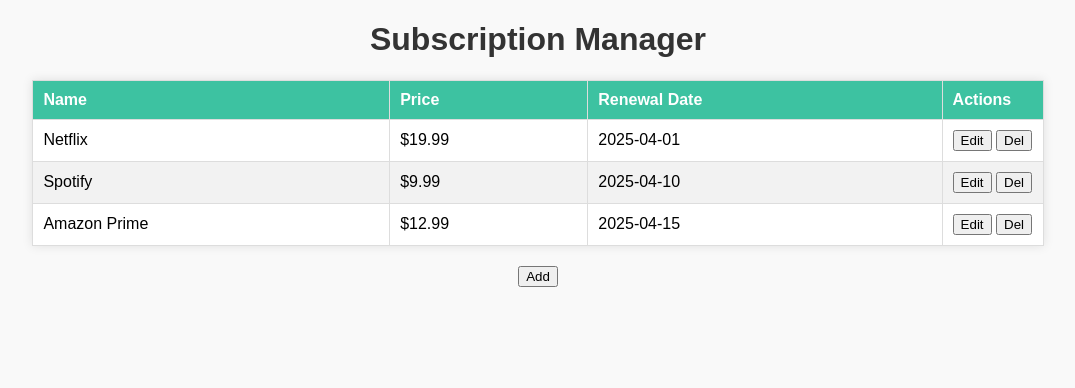
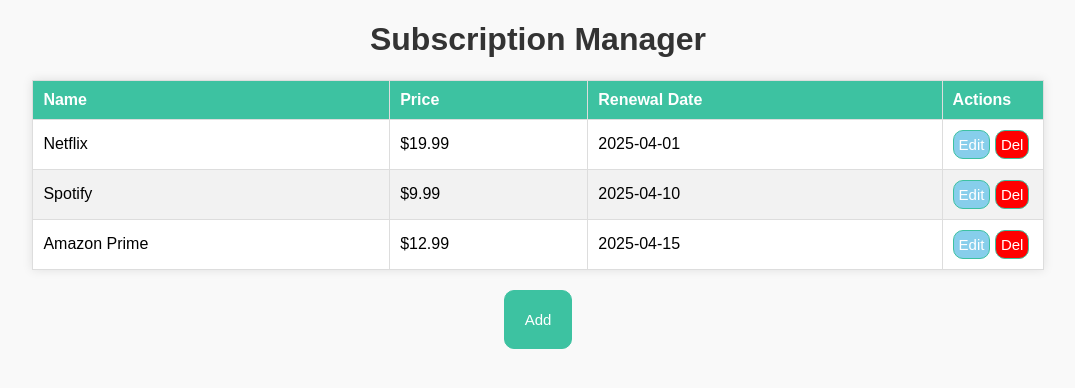
Before and after one commit to falcontechnologies/wex-2025, a Flask app: page / in a window 1280 px wide. Shown: the top 388 px of the page, without its empty margins (102-1177 px from the left). Run offline with Flask 3, Linux system fonts and the light colour scheme.

Commit message:
Update style.css with styling for buttons
Added colouring, hover animation and click animation for "edit", "delete" and "add" buttons

```diff
--- a/static/style.css
+++ b/static/style.css
@@ -30,3 +30,45 @@
 tr:nth-child(even) {
     background-color: #f2f2f2;
 }
+
+.button {
+    background-color: #3dc2a1;
+    padding: 20px;
+    border-radius: 10px;
+    transition-duration: 0.4s;
+    color: white;
+    font-size: 15px;
+    border: 1px solid #3dc2a1;
+
+}
+
+.button:hover {
+    background-color: white;
+    color: #3dc2a1;
+}
+
+.button:active {
+    background-color: #3dc2a1;
+    transform: translateY(4px);
+}
+
+.editButton,.delButton {
+    padding: 5px;
+
+}
+
+.editButton {
+    background-color: skyblue;
+}
+
+.editButton:active {
+    background-color: skyblue;
+}
+
+.delButton {
+    background-color: red;
+}
+
+.delButton:active {
+    background-color: red;
+}
```
